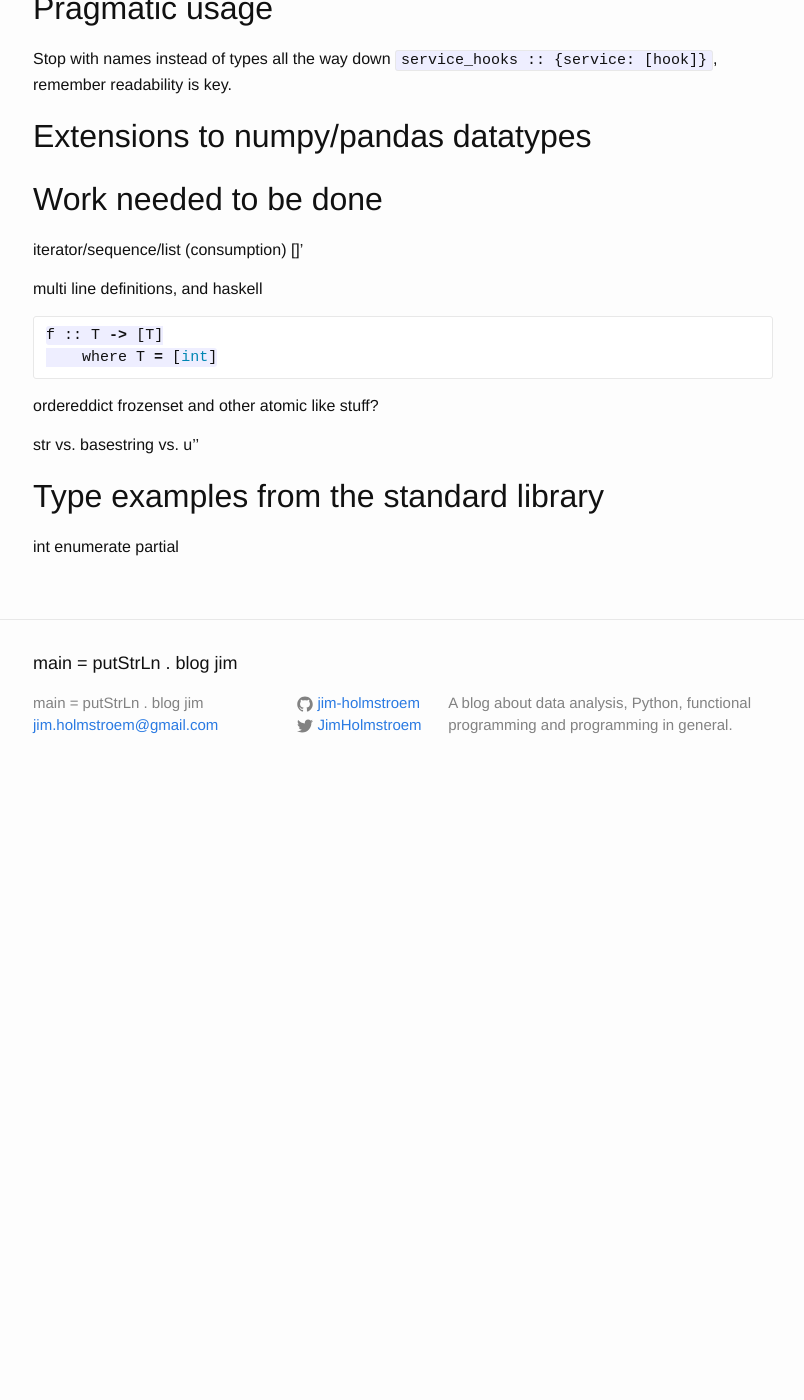
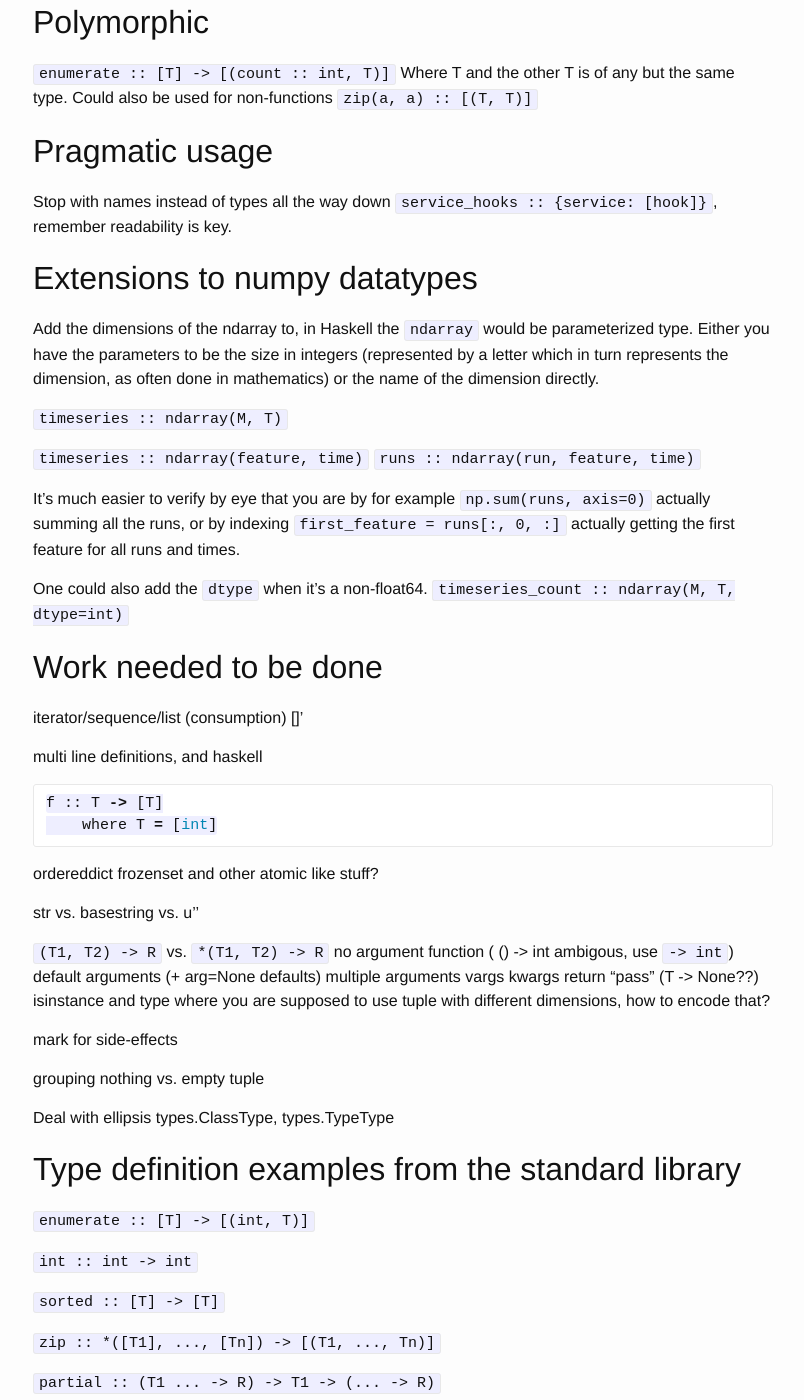
Before and after one commit to Jim-Holmstroem/jim-holmstroem.github.io, a Jekyll site: the page built from _posts/2014-10-03-python-type-definition-proposal.markdown, in a window 1280 px wide and 1400 px high, scrolled down 2685 px. Shown: the whole window, without its empty margins (237-1041 px from the left). Built offline with Jekyll 4.4.1, drawn with Linux system fonts in a browser that asks for light colours; before the commit the page ends 3482 px from its top, so only the background shows below that; some of the changed text lies outside the part shown.

Commit message:
more work on python type definitions

```diff
--- a/_posts/2014-10-03-python-type-definition-proposal.markdown
+++ b/_posts/2014-10-03-python-type-definition-proposal.markdown
@@ -5,21 +5,24 @@
 categories: python
 ---
 
-[WIP]
+A proposal for Python type definition inspired by Haskells algebraic data types.
+To use the representative power of algebra to define types in Python.
 
-A proposal for Python type definition inspired by Haskell.
+It's not claiming to be able to represent any composed type (yet), but that is
+not the main goal of it.
 
 Usage
 -----
 
-Inline to aid the comming-back-next-month scenario
+Inline to aid the coming-back-next-month scenario
 
 ~~~ python
 books = map(get_address_book, people)  # :: [{name :: str: number :: str}]
 alternative_books = map(get_address_book, people)  # :: [{str: str}]
 ~~~
 
-A deeper understanding of the datatype for the arguments and returned value
+A deeper understanding of the datatype for the arguments and returned value from
+the documentation.
 
 ~~~ python
 def foo(books):
@@ -61,7 +64,7 @@
 ~~~
 
 Instead of thinking for your own, or writing it down in plain text in the
-documentation ``books is a list of integers`` you have a compact and stringent
+documentation ``n_books is a list of integers`` you have a compact and stringent
 way to write composed types that minimizes the mental clutter.
 
 Operators
@@ -80,7 +83,11 @@
 
 Function
 ========
-``T1 -> T2``: A _function_ which takes an element of type ``T1`` and returns ``T2``.
+``T -> R``: A _function_ which takes one argument of type ``T`` and
+returns a value of type ``R``.
+For other number of arguments 0 to n: ``-> R`` (or ``*() -> R``), ``T -> R`` (or ``*(T1, ) -> R``), ``*(T1, T2) -> R``,
+``*(T1, T2, ..., Tn) -> R``.
+The syntax for this is still under consideration, see notes on "Work needed to be done".
 
 Tuple
 =====
@@ -113,24 +120,44 @@
 
 ``int``: ``int``, ``types.IntType``.
 
-``str``: ``basestring``
+``float: ``float``, ``types.FloatType``.
 
-``None``:  ``types.NoneType``
+``str``: ``basestring``.
+
+``None``:  ``types.NoneType``.
 
 Polymorphic
 -----------
 ``enumerate :: [T] -> [(count :: int, T)]`` Where T and the other T is of any
-but the same type.
+but the same type. Could also be used for non-functions ``zip(a, a) :: [(T, T)]``
 
 Pragmatic usage
 ---------------
 Stop with names instead of types all the way down
 ``service_hooks :: {service: [hook]}``, remember readability is key.
 
+Extensions to numpy datatypes
+-----------------------------
+Add the dimensions of the ndarray to, in Haskell the ``ndarray``
+would be parameterized type.
+Either you have the parameters to be the size in integers
+(represented by a letter which in turn represents the dimension,
+as often done in mathematics)
+or the name of the dimension directly.
 
-Extensions to numpy/pandas datatypes
-------------------------------------
+``timeseries :: ndarray(M, T)``
 
+``timeseries :: ndarray(feature, time)``
+``runs :: ndarray(run, feature, time)``
+
+It's much easier to verify by eye that you are by for example
+``np.sum(runs, axis=0)``
+actually summing all the runs, or by indexing
+``first_feature = runs[:, 0, :]``
+actually getting the first feature for all runs and times.
+
+One could also add the ``dtype`` when it's a non-float64.
+``timeseries_count :: ndarray(M, T, dtype=int)``
 
 Work needed to be done
 ----------------------
@@ -148,10 +175,63 @@
 
 str vs. basestring vs. u''
 
+``(T1, T2) -> R`` vs. ``*(T1, T2) -> R``
+no argument function ( () -> int ambigous, use  ``-> int``)
+default arguments (+ arg=None defaults)
+multiple arguments
+vargs
+kwargs
+return "pass" (T -> None??)
+isinstance and type where you are supposed to use tuple with different dimensions, how to encode that?
 
-Type examples from the standard library
----------------------------------------
+mark for side-effects
 
-int
-enumerate
-partial
+grouping nothing vs. empty tuple
+
+Deal with ellipsis
+types.ClassType, types.TypeType
+
+
+Type definition examples from the standard library
+--------------------------------------------------
+
+``enumerate :: [T] -> [(int, T)]``
+
+``int :: int -> int``
+
+``sorted :: [T] -> [T]``
+
+``zip :: *([T1], ..., [Tn]) -> [(T1, ..., Tn)]``
+
+``partial :: (T1 ... -> R) -> T1 -> (... -> R)``
+
+``all :: [T] -> bool``
+
+``chr :: int -> str``
+
+``cmp :: *(T, T) -> bool``
+
+~~~ python
+def groupby(iterable, keyfunc=None):
+    """groupby description is put here.
+
+    Arguments
+    ---------
+    iterable :: [T]
+        iterable description is put here.
+
+    keyfunc :: T -> K
+        keyfunc description is put here.
+
+    Returns
+    -------
+    grouping :: [(K, [T])]
+        grouping description is put here.
+
+    """
+
+~~~
+
+``itertools.takewhile :: *((T -> bool), [T]) -> [T]``
+``itertools.combinations :: *([T], repeat :: int) -> [(T, ...)]``
+``reduce :: *(*(T, T) -> T, [T]) -> T``
```
Also changed, not shown: other parts of _posts/2014-10-03-python-type-definition-proposal.markdown (+1 -1 lines).
